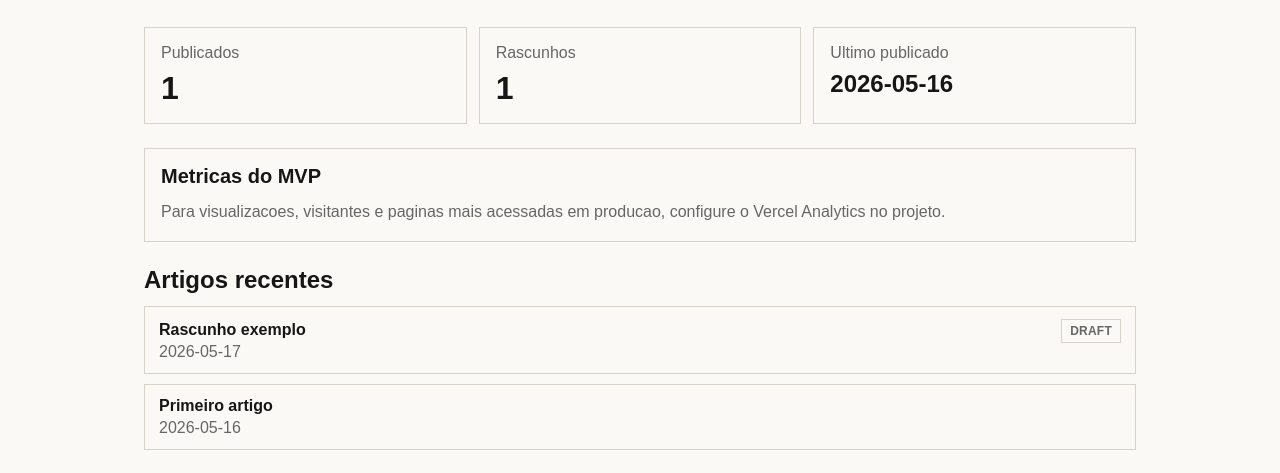
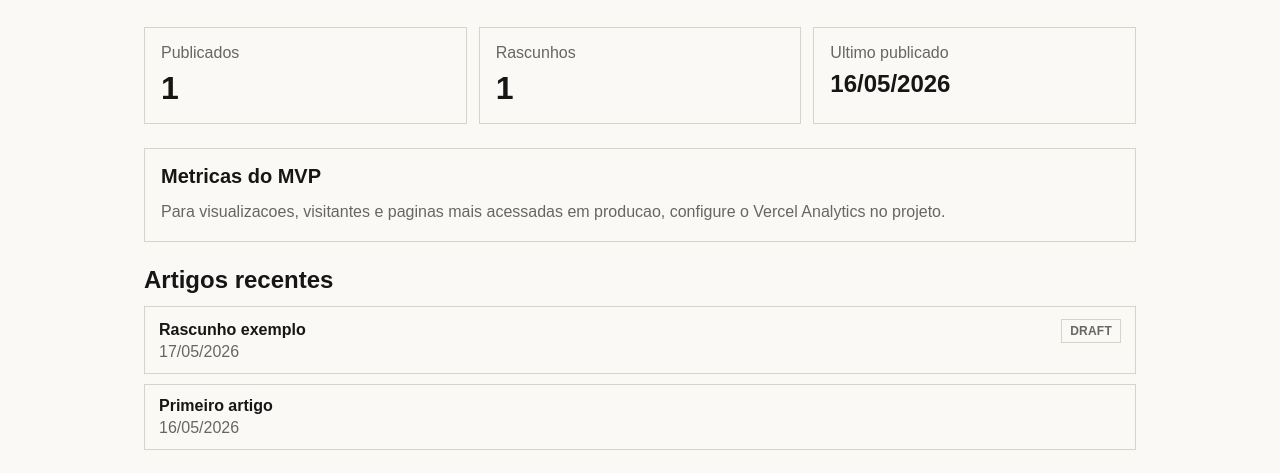
Before and after one commit to jotacraq/jotacraq-blog, a Next.js app: page /admin in a window 1280 px wide. Shown: the part 198-671 px from the top of the page. Built offline with nearby package versions, Linux system fonts and the light colour scheme.

Commit message:
fix: polish admin copy and dates

```diff
--- a/app/admin/page.tsx
+++ b/app/admin/page.tsx
@@ -1,6 +1,7 @@
 import Link from "next/link";
 import { AdminNavbar } from "@/features/admin/components/admin-navbar";
 import { getAllArticles, getLatestArticle } from "@/features/articles/lib/articles";
+import { formatDisplayDate } from "@/features/articles/lib/format-date";
 
 export default async function AdminHomePage() {
   const [articles, latestArticle] = await Promise.all([getAllArticles(), getLatestArticle()]);
@@ -40,7 +41,9 @@ export default async function AdminHomePage() {
           <article style={{ border: "1px solid var(--border)", padding: "16px" }}>
             <p style={{ color: "var(--muted)", margin: 0 }}>Ultimo publicado</p>
             <p style={{ fontSize: "24px", fontWeight: 700, margin: "8px 0 0" }}>
-              {latestArticle?.publishedAt ?? "Sem artigos publicados"}
+              {latestArticle
+                ? formatDisplayDate(latestArticle.publishedAt)
+                : "Sem artigos publicados"}
             </p>
           </article>
         </section>
@@ -51,8 +54,8 @@ export default async function AdminHomePage() {
         >
           <h2 style={{ fontSize: "20px", margin: 0 }}>Metricas do MVP</h2>
           <p style={{ color: "var(--muted)", lineHeight: 1.7, margin: "10px 0 0" }}>
-            Para visualizacoes, visitantes e paginas mais acessadas em producao, configure o
-            Vercel Analytics no projeto.
+            Para visualizacoes, visitantes e paginas mais acessadas em producao, configure o Vercel
+            Analytics no projeto.
           </p>
         </section>
 
@@ -76,7 +79,9 @@ export default async function AdminHomePage() {
                 >
                   <div>
                     <strong>{article.title}</strong>
-                    <p style={{ color: "var(--muted)", margin: "4px 0 0" }}>{article.publishedAt}</p>
+                    <p style={{ color: "var(--muted)", margin: "4px 0 0" }}>
+                      {formatDisplayDate(article.publishedAt)}
+                    </p>
                   </div>
                   {article.draft ? (
                     <span
```
Also changed, not shown: features/admin/lib/mdx-generator.ts (+8 -8 lines).
